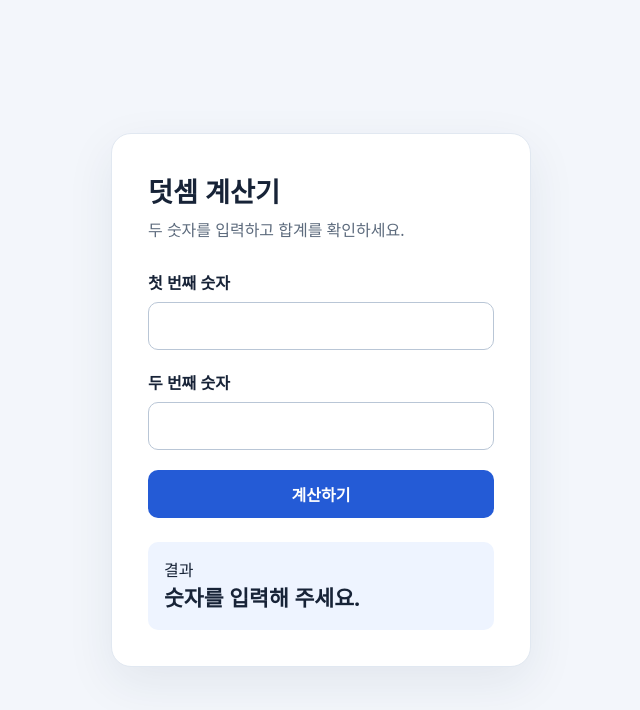
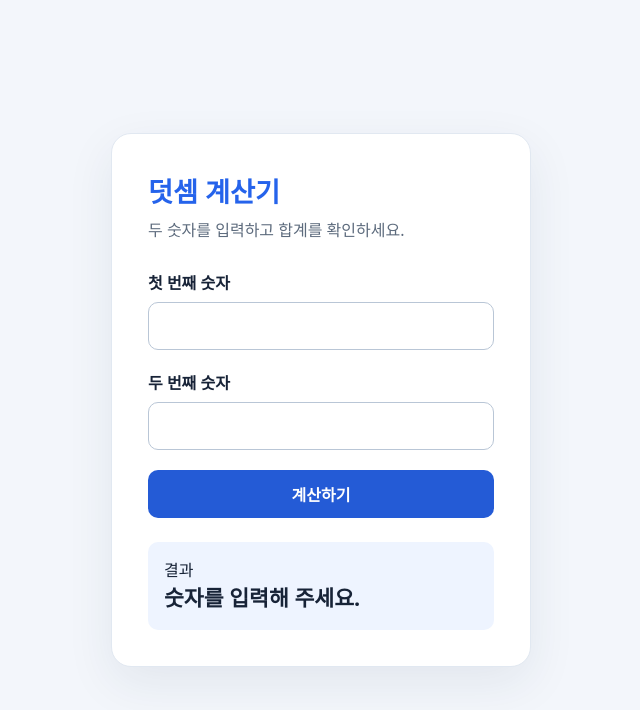
Before and after one commit to bsbingxx-oss/codex-cloud-test, a plain HTML site: page index.html in a window 1280 px wide. Shown: the whole page, without its empty margins (319-959 px from the left). Drawn offline with Linux system fonts and the light colour scheme.

Commit message:
Set calculator heading color to blue

```diff
--- a/index.html
+++ b/index.html
@@ -31,7 +31,7 @@
         box-shadow: 0 16px 48px rgba(27, 48, 80, .08);
       }
 
-      h1 { margin: 0 0 8px; font-size: 1.7rem; }
+      h1 { margin: 0 0 8px; font-size: 1.7rem; color: #2563EB; }
       p { margin: 0 0 28px; color: #5d6b7d; line-height: 1.5; }
       label { display: block; margin-bottom: 8px; font-weight: 600; }
       .field { margin-bottom: 20px; }
```
